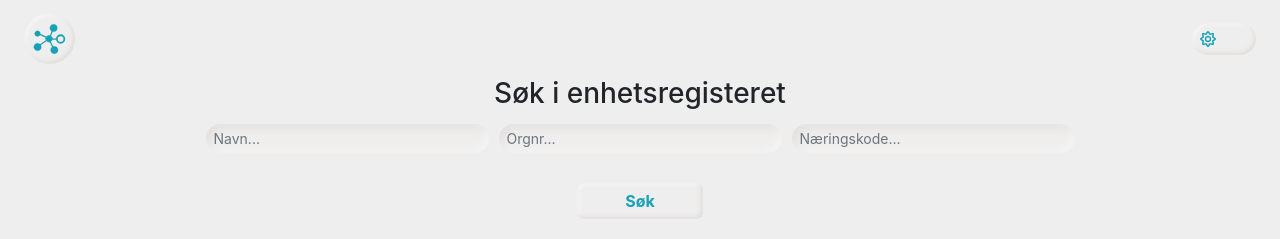
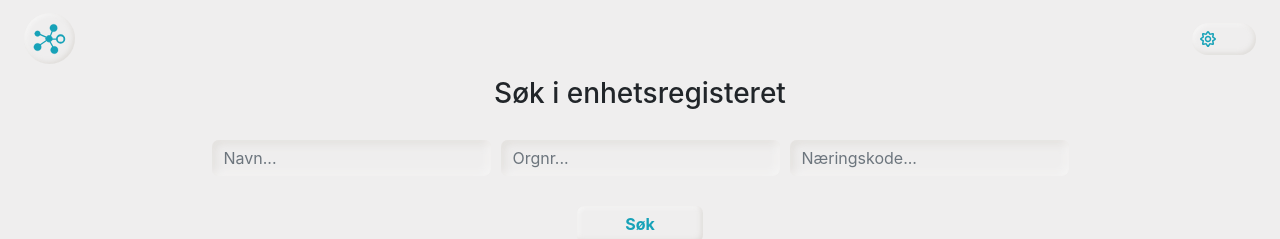
Before and after one commit to nilseng/aksjegrafen, a React (Create React App) app in the folder client/: page /search in a window 1280 px wide. Shown: the top 239 px of the page. Built offline with nearby package versions, Linux system fonts and the light colour scheme; no server answers.

Commit message:
nit: input styling

```diff
--- a/client/src/components/SearchPage.tsx
+++ b/client/src/components/SearchPage.tsx
@@ -76,24 +76,22 @@ export const SearchPage = () => {
   }, []);
 
   return (
-    <div style={{ color: theme.text }} className="container d-flex flex-column h-100 pb-5">
+    <div style={{ color: theme.text }} className="container d-flex flex-column h-100 pb-3 sm-pb-5">
       <h3 className="text-center">Søk i enhetsregisteret</h3>
-      <Form.Group className="d-flex justify-content-center row">
+      <Form.Group className="d-flex justify-content-center row px-2 mt-3">
         {Object.keys(searchParams).map((key) => (
           <Form.Control
             key={key}
-            className="col-3 m-1"
+            className="col-sm-3 m-1"
             style={{
               backgroundColor: "transparent",
               borderColor: "transparent",
               color: theme.text,
               ...theme.lowering,
-              borderRadius: "4rem",
             }}
             name={key}
             value={searchParams[key].value}
             placeholder={`${searchParams[key].placeholder ?? ""}`}
-            size={"sm"}
             onChange={handleInputChange}
           ></Form.Control>
         ))}
```
